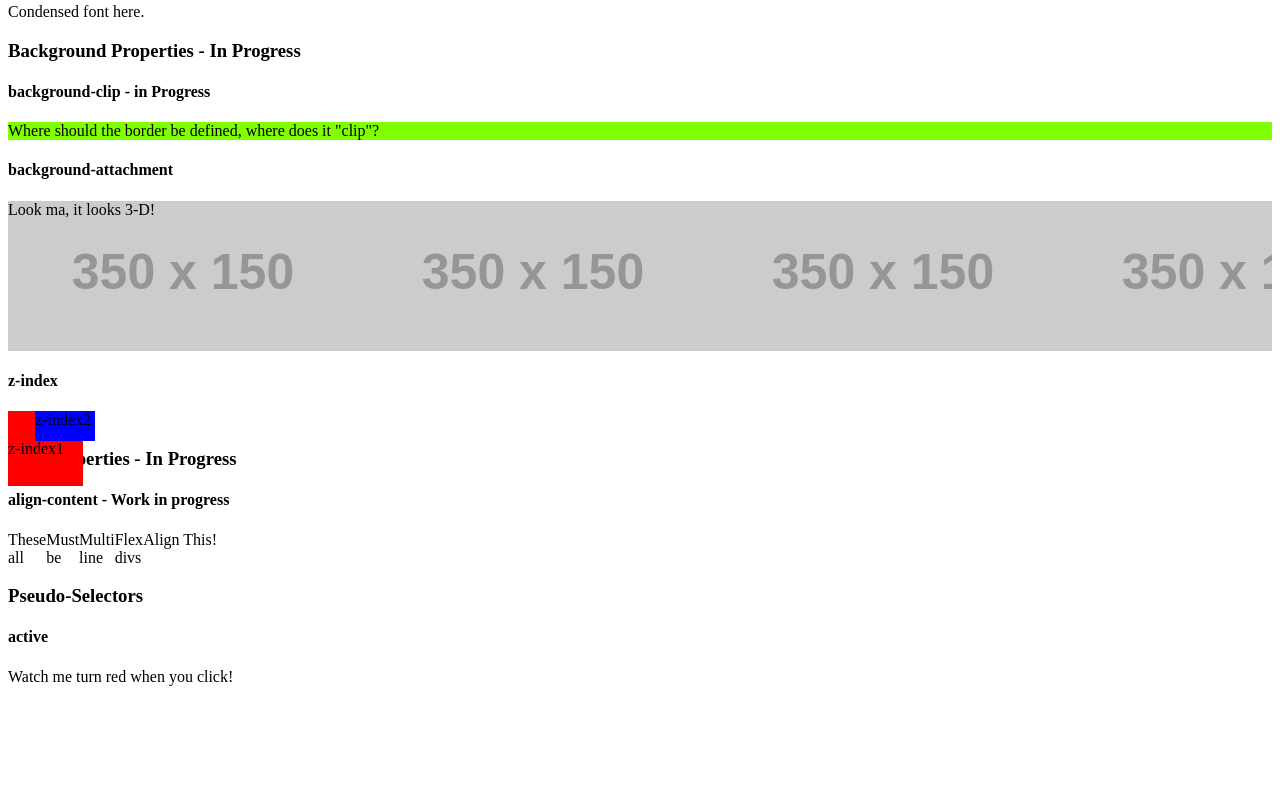
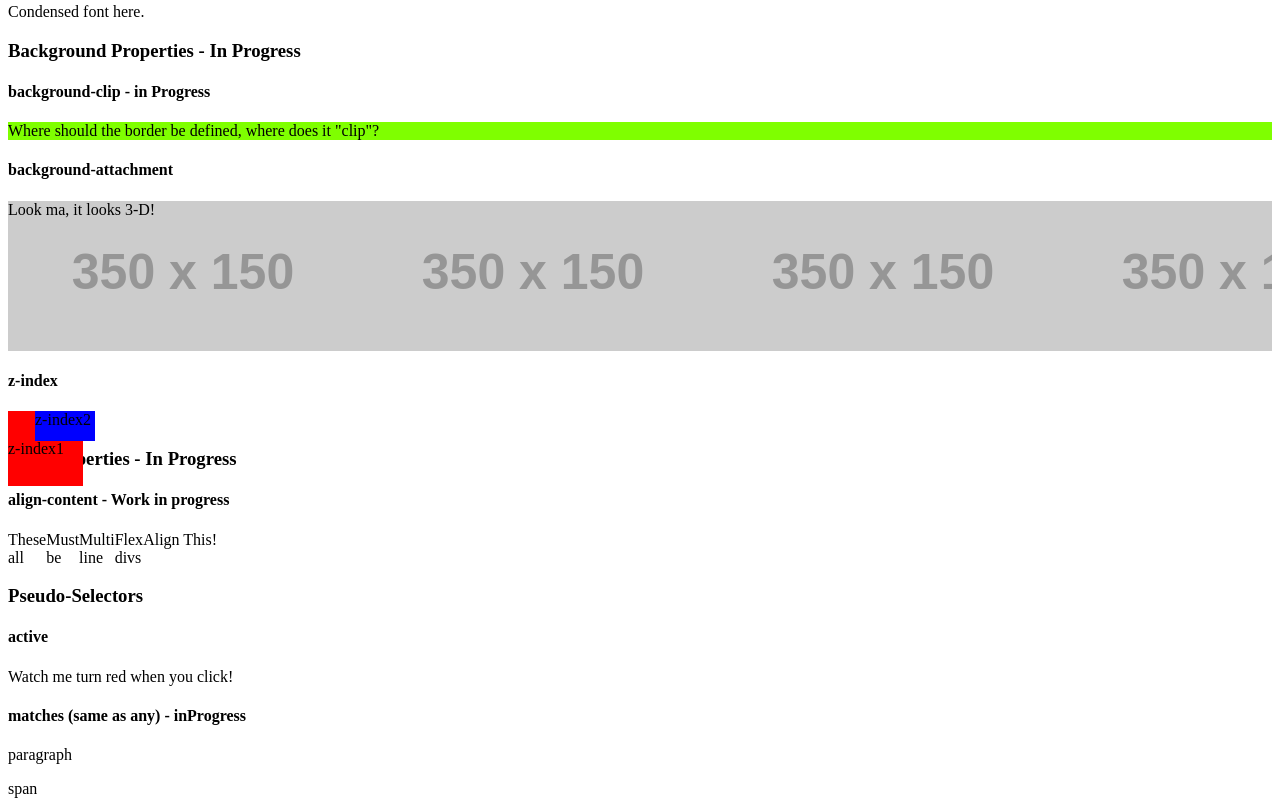
Before and after one commit to tlemke11/HTML-CSS-Mastery, a plain HTML site: page Kitchen Sink Site/index.html in a window 1280 px wide. Shown: the part 907-1713 px from the top of the page. Before the commit the page ends 1609 px from the top, so only its background shows below. Drawn offline with Linux system fonts and the light colour scheme; placeholder pictures from the web are drawn by us.

Commit message:
matches/any added in progress

```diff
--- a/Kitchen Sink Site/index.html
+++ b/Kitchen Sink Site/index.html
@@ -62,5 +62,11 @@
 <h4 class="css1">active</h4>
 <p class="active">Watch me turn red when you click!</p>
 
+<h4 class="css4">matches (same as any) - inProgress</h4>
+<div class="matches">
+    <p>paragraph</p>
+    <span>span</span>
+</div>
+
 </body>
 </html>
--- a/Kitchen Sink Site/stylesheet.css
+++ b/Kitchen Sink Site/stylesheet.css
@@ -91,5 +91,9 @@
     color:red;
 }
 
+:matches(p,span) .matches:hover{
+    color:red;
+}
+
 
 /*End Pseudo-Selectors*/
```
